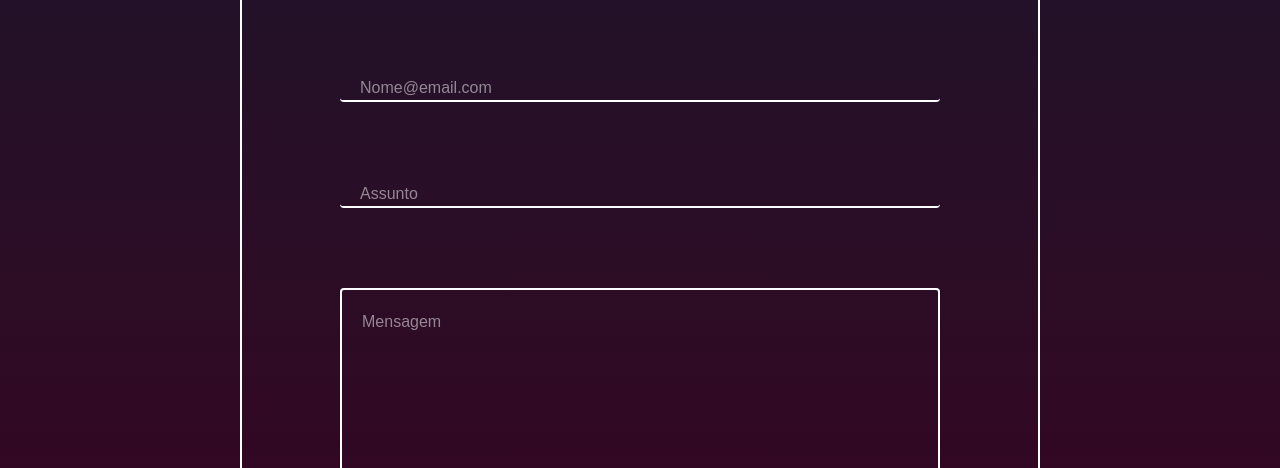
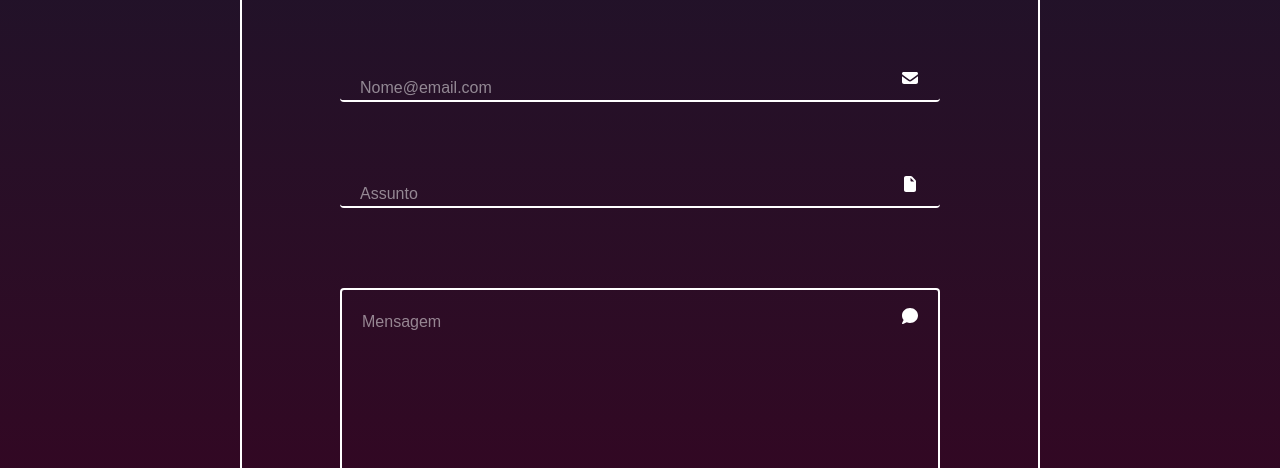
Before and after one commit to MrJoaoAbe/Portf-lio, a React (Vite) app: page /contato in a window 1280 px wide. Shown: the part 484-952 px from the top of the page. Built offline with nearby package versions, Linux system fonts and the light colour scheme; a web font is replaced by a local one.

Commit message:
add icons

```diff
--- a/src/pages/Contato.jsx
+++ b/src/pages/Contato.jsx
@@ -1,5 +1,5 @@
 import { FontAwesomeIcon } from "@fortawesome/react-fontawesome";
-import { faUser } from "@fortawesome/free-solid-svg-icons";
+import { faUser, faEnvelope, faFile, faComment } from "@fortawesome/free-solid-svg-icons";
 
 function Contato() {
     return (
@@ -14,9 +14,20 @@ function Contato() {
                         <FontAwesomeIcon icon={faUser} style={{ color: "#ffffff", }} className="absolute bottom-4 left-140" />
                     </div>
 
-                    <input className="border-b-2 w-150 rounded-sm outline-none pl-5" placeholder="Nome@email.com" type="email" name="email" />
-                    <input className="border-b-2 w-150 rounded-sm outline-none pl-5" placeholder="Assunto" type="text" name="assunto" />
-                    <textarea className="border-2 w-150 h-50 rounded-sm outline-none p-5" placeholder="Mensagem" type="" name="Mensagem" />
+                    <div className="relative">
+                        <input className="border-b-2 w-150 rounded-sm outline-none pl-5" placeholder="Nome@email.com" type="email" name="email" />
+                        <FontAwesomeIcon icon={faEnvelope} style={{ color: "#ffffff", }} className="absolute bottom-4 left-140" />
+                    </div>
+
+                    <div className="relative">
+                        <input className="border-b-2 w-150 rounded-sm outline-none pl-5" placeholder="Assunto" type="text" name="assunto" />
+                        <FontAwesomeIcon icon={faFile} style={{ color: "#ffffff", }} className="absolute bottom-4 left-140" />
+                    </div>
+
+                    <div className="relative">
+                        <textarea className="border-2 w-150 h-50 rounded-sm outline-none p-5" placeholder="Mensagem" type="" name="Mensagem" />
+                        <FontAwesomeIcon icon={faComment} style={{ color: "#ffffff", }} className="absolute top-5 left-140" />
+                    </div>
                 </form>
             </div>
         </div>
```
